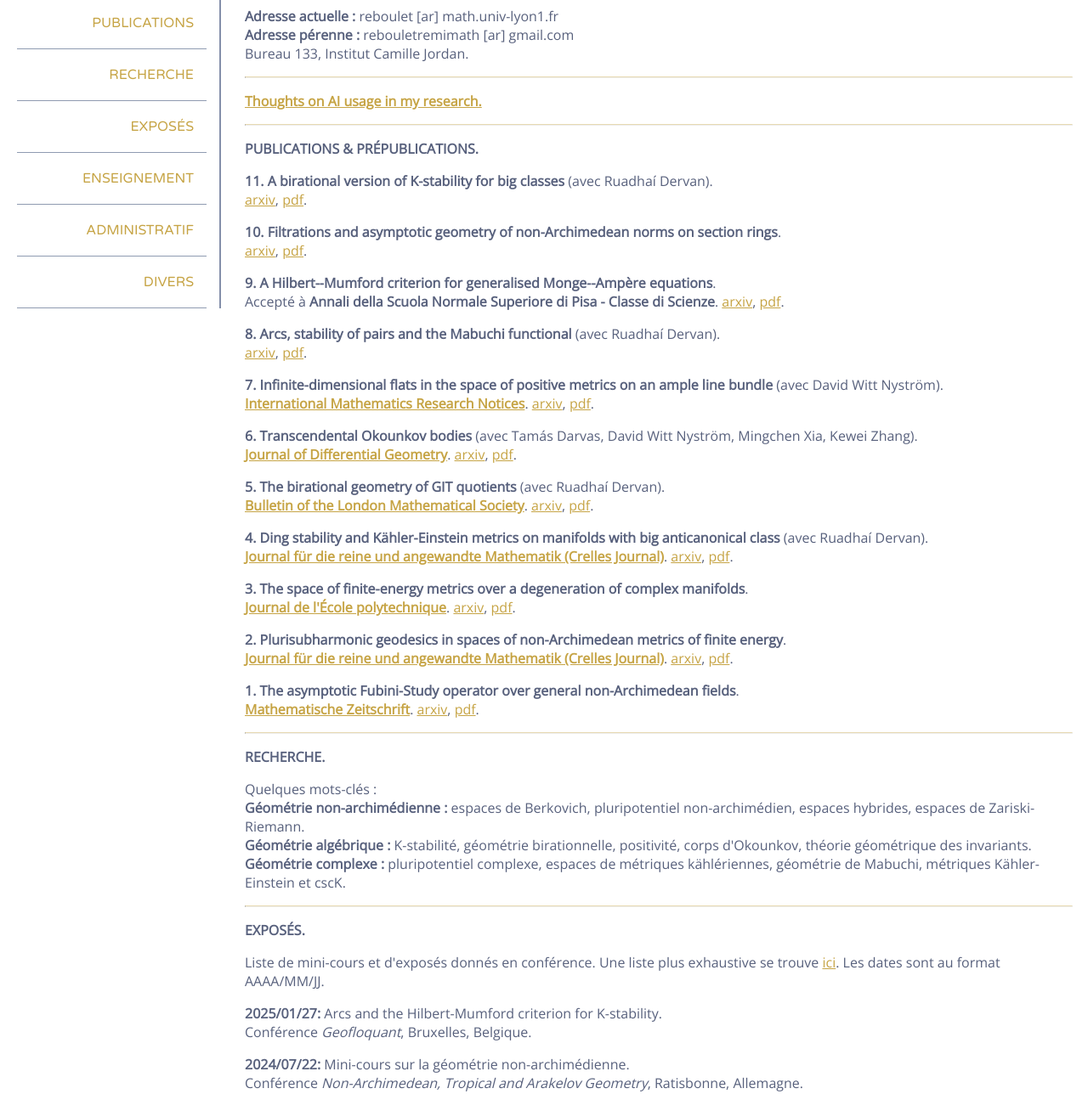
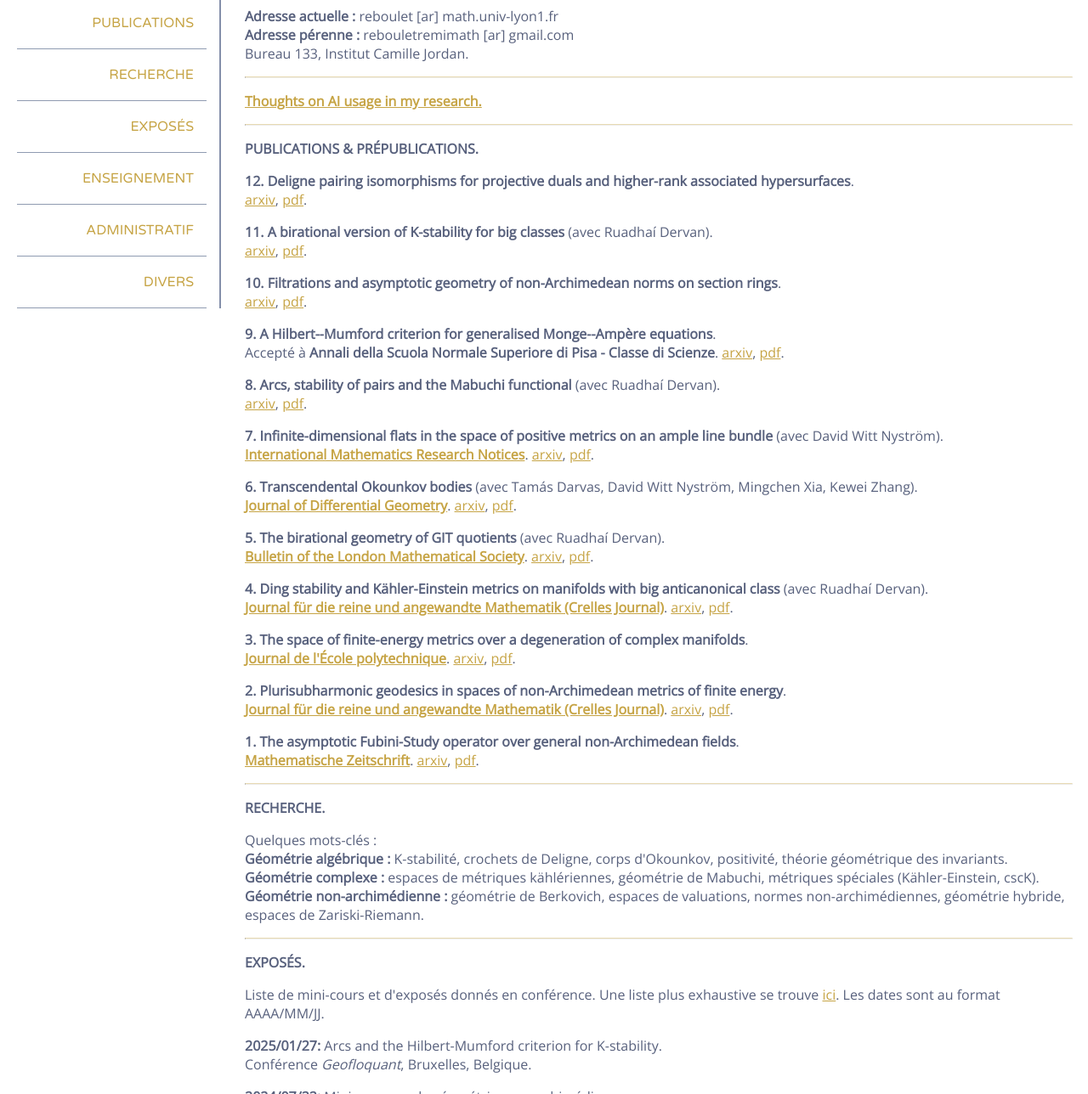
Before and after one commit to rebouletremimath/rebouletremimath.github.io, a plain HTML site: page index.html in a window 1280 px wide. Shown: the part 272-1560 px from the top of the page at 85% size. Drawn offline with nearby package versions, Linux system fonts and the light colour scheme.

Commit message:
Update index.html

```diff
--- a/index.html
+++ b/index.html
@@ -88,6 +88,10 @@
           <b>PUBLICATIONS & PRÉPUBLICATIONS.</b><br>
 
     <p>
+        <b>12.</b> <strong> Deligne pairing isomorphisms for projective duals and higher-rank associated hypersurfaces</strong>.<br>
+      <a href="https://arxiv.org/abs/2611.20077">arxiv</a>, <a href="pdf/articles/12_gkz_deligne.pdf">pdf</a>.
+    </p>
+    <p>
         <b>11.</b> <strong> A birational version of K-stability for big classes</strong> (avec Ruadhaí Dervan).<br>
       <a href="https://arxiv.org/abs/2603.25605">arxiv</a>, <a href="pdf/articles/11_big_k_stability.pdf">pdf</a>.
     </p>
@@ -143,9 +147,9 @@
 
     <p>
       Quelques mots-clés : <br />
-      <b>Géométrie non-archimédienne :</b> espaces de Berkovich, pluripotentiel non-archimédien, espaces hybrides, espaces de Zariski-Riemann.<br />
-      <b>Géométrie algébrique :</b> K-stabilité, géométrie birationnelle, positivité, corps d'Okounkov, théorie géométrique des invariants.<br />
-      <b>Géométrie complexe :</b> pluripotentiel complexe, espaces de métriques kählériennes, géométrie de Mabuchi, métriques Kähler-Einstein et cscK.
+      <b>Géométrie algébrique :</b> K-stabilité, crochets de Deligne, corps d'Okounkov, positivité, théorie géométrique des invariants.<br />
+      <b>Géométrie complexe :</b> espaces de métriques kählériennes, géométrie de Mabuchi, métriques spéciales (Kähler-Einstein, cscK).<br />
+      <b>Géométrie non-archimédienne :</b> géométrie de Berkovich, espaces de valuations, normes non-archimédiennes, géométrie hybride, espaces de Zariski-Riemann.
     </p>
 
     <hr>
```
